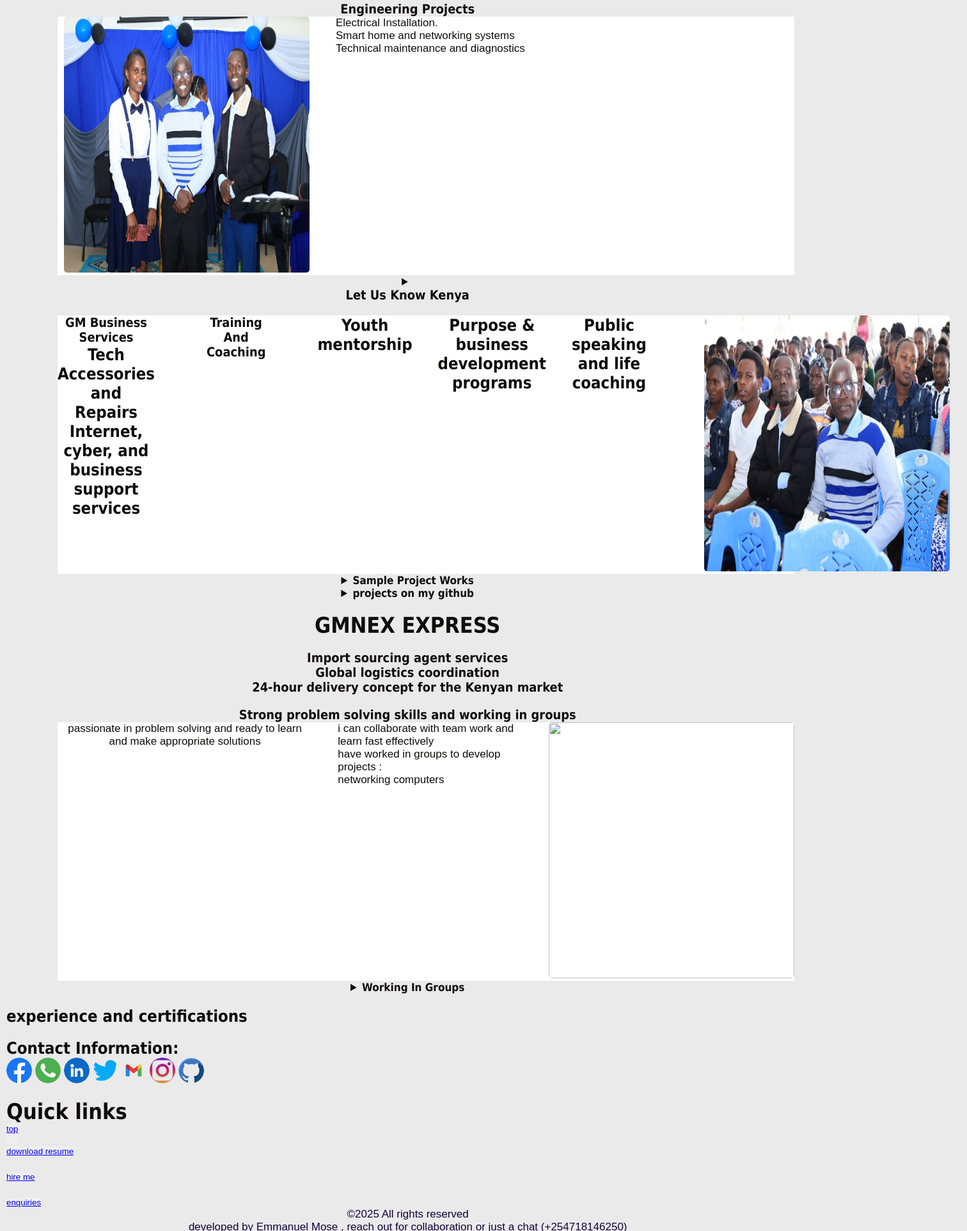
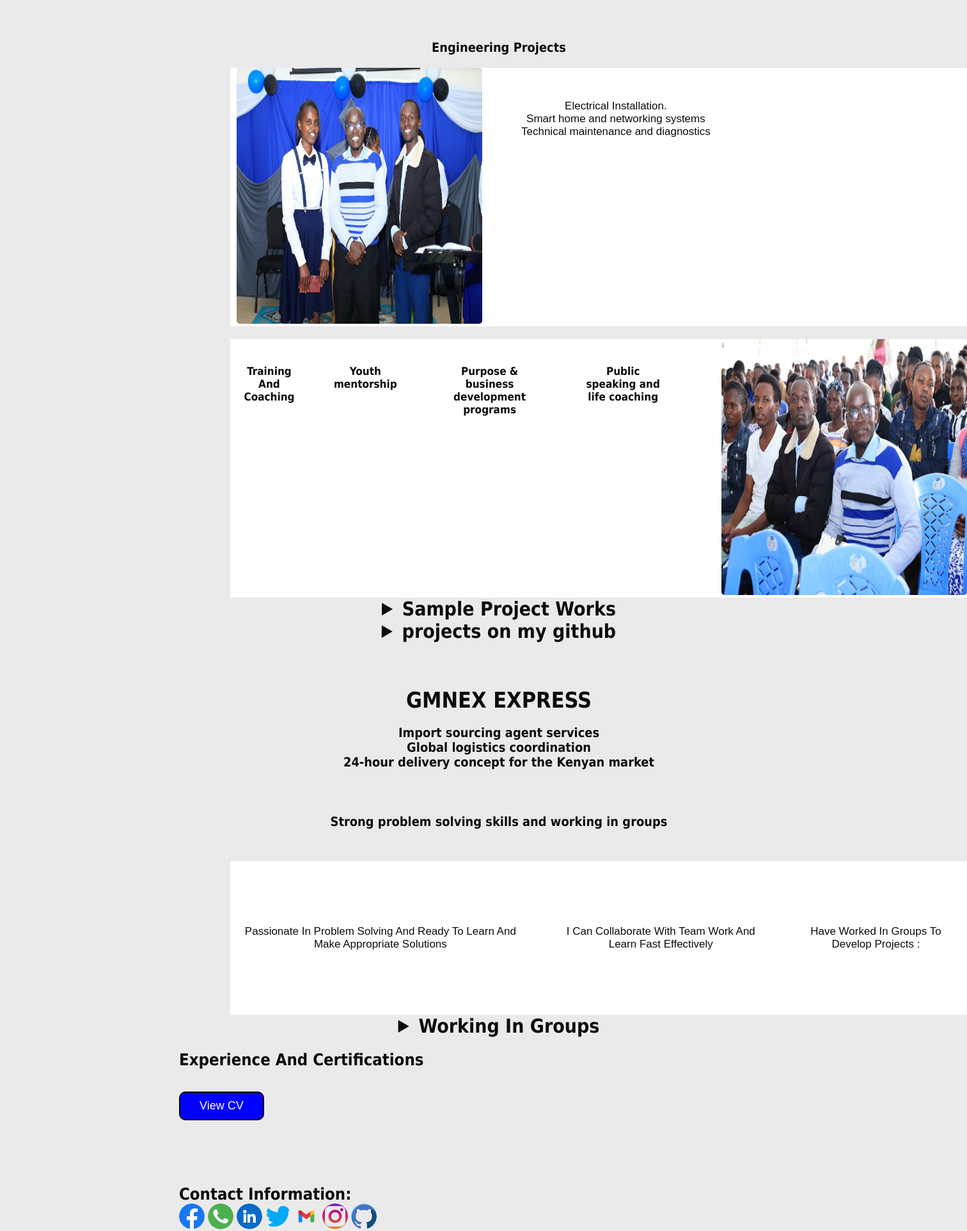
Before and after one commit to EmmanuelMose/Magetoportfolio, a plain HTML site: page index.html in a window 1280 px wide. Shown: the part 527-2451 px from the top of the page at 64% size, 1512 px wide, since content can reach past the window. Drawn offline with Linux system fonts and the light colour scheme.

Commit message:
Your commit message here

```diff
--- a/index.html
+++ b/index.html
@@ -55,55 +55,34 @@
           <div class="skills">
             <p>
                 <h2 name="skills" id="skills">SKILLS</h2>
-
             </p>
           <hr>
             <br>
-            <h3>Engineering Projects</h3>
+            <h3 class="ProjectEngineering">Engineering Projects</h3>
 
             <ol class="description">
                 <li>
                     <img src="/images/IMG-20250601-WA0006.jpg" alt="" class="trouble-shooting" >
                 </li>
-                <li>
-                    <p  id="p"> Electrical Installation. </p>
-                    <p id="p">Smart home and networking systems</p>
-                    <p id="p">Technical maintenance and diagnostics</p>
+                <li class="proj">
+                    <p>Electrical Installation. </p>
+                    <p>Smart home and networking systems</p>
+                    <p>Technical maintenance and diagnostics</p>
 
                 </li>
 
             </ol>
-            <details><hr>
-                <summary><h3>Let Us Know Kenya</h3></summary>
-                <ol class="samples">
-                    <li><h2>YouTube channel focused on truth, opportunity, and untold stories in Kenya</h2></li>
-                    <li><h2>Grassroots business features and human-interest documentaries</h2></li>
-                    <li><a href=""></a><img src="/images/youtube.png" alt="" class="trouble-shooting" ></li>
-                </ol>
-            </details>
             <br>
 
             <ol class="description">
-            <li>
-                <p><h3>GM Business Services</h3></p>
-                <h2>Tech Accessories and Repairs</h2>
-                <h2>Internet, cyber, and business support services</h2>
-
-
-
-            </li>
-             <p><h3>Training  And Coaching</h3></p>
-                <h2>Youth mentorship</h2>
-                <h2>Purpose & business development programs</h2>
-                <h2>Public speaking and life coaching</h2>
-
-            <li>
-                <li><img src="/images/IMG-20250601-WA0007.jpg" class="trouble-shooting" ></li>
-            </li>
+                <li><h4 class="one">Training  And Coaching</h4></li>
+                <li><h4 class="two">Youth mentorship</h4></li>
+                <li><h4 class="three">Purpose & business development programs</h4></li>
+                <li><h4 class="four">Public speaking and life coaching</h4></li>
+            <li><li><img src="/images/IMG-20250601-WA0007.jpg" class="trouble-shooting"></li>
            </ol>
-
             <details>
-                <summary>Sample Project Works</summary>
+                <summary class="groups">Sample Project Works</summary>
                 <ol class="samples">
                     <li><img src="/images/IMG-20250601-WA0007.jpg" alt="" class="trouble-shooting" ></li>
                     <li><img src="/images/IMG-20250601-WA0007.jpg" alt="" class="trouble-shooting" ></li>
@@ -114,33 +93,29 @@
 
 
             <details>
-                <summary>projects on my github</summary>
+                <summary class="groups">projects on my github</summary>
               <ol>
-                <a href="https://github.com/George-mose" target="_blank">projects on github</a> <img src="/images/github.png" alt="">
+                <a href="https://github.com/George-mose" target="_blank">projects on github</a> <img src="" alt="">
               </ol>
             </details><br><hr>
-            <h1>GMNEX EXPRESS</h1><br>
-            <h3>Import sourcing agent services</h3>
-            <h3>Global logistics coordination</h3>
-            <h3>24-hour delivery concept for the Kenyan market</h3>
-            <br><hr>
-            <h3>Strong problem solving skills and working in groups</h3>
+            <div class="EngineeringProjects">
+              <h1>GMNEX EXPRESS</h1><br>
+              <h3>Import sourcing agent services</h3>
+              <h3>Global logistics coordination</h3>
+              <h3>24-hour delivery concept for the Kenyan market</h3><br><hr>
+            </div>
+            <h3 class="problem">Strong problem solving skills and working in groups</h3>
+            <hr>
+               <ol class="description">
+                 <p class="passionate"> passionate in  problem solving  and ready to learn and make appropriate solutions </p>
+                 <p class="collaborate">i can collaborate with team work and learn fast effectively</p>
+                 <p class="develop">have worked in groups to develop projects :</p>
 
-               <ol class="description">
-                <p> passionate in  problem solving  and ready to learn and make appropriate solutions </p>
-                <li>
-                 <p id="p">i can collaborate with team work and learn fast effectively</p>
-               <p id="p">have worked in groups to develop projects :</p>
-               <p id="p">networking computers </p>
-                </li>
-                <li>
-                    <img src="/images/public1.jpg" alt="" class="trouble-shooting" >
-                </li>
                </ol>
 
             <hr>
             <details>
-                <summary>Working In Groups</summary>
+                <summary class="groups">Working In Groups</summary>
                 <ol class="samples">
                     <li><img src="/images/IMG-20250601-WA0006.jpg" alt="" class="trouble-shooting" ></li>
                     <li><img src="/images/IMG-20250601-WA0007.jpg" alt="" class="trouble-shooting" ></li>
@@ -153,20 +128,22 @@
          <br>
         <hr><hr>
 <div class="experience">
-    <h2>experience and certifications</h2>
+    <h2>Experience And Certifications</h2>
     <br>
+    <button id="resume">
+      <a href="Mageto_cv.pdf" target="_blank">View CV</a>
+    </button>
       <hr>
 </div>
 
 <div id="footer">
     <div class="contacts">
         <h2 name="contacts">Contact Information:</h2>
-        <ul>
-         <li><a href="https://www.facebook.com/magetogm"> <img src="/images/facebook.png" alt="facebook" id="icons"></a>
-         </li>
+        <ul class="contactinfo">
+         <li><a href="https://www.facebook.com/magetogm"> <img src="/images/facebook.png" alt="facebook" id="icons"></a></li>
          <li> <a href="https://wa.me/+254724225552"> <img src="/images/whatsapp.png"alt="whatsapp" id="icons"></a></li>
          <li> <a href="www.linkedin.com/in/george-mageto-2aa670257"> <img src="/images/linkedin.png" alt="linkedln" id="icons"></a></li>
-         <li> <a href=""> <img src="/images/twitter.png" alt="Twitter" id="icons"></a></li>
+         <li> <a href=""><img src="/images/twitter.png" alt="Twitter" id="icons"></a></li>
          <li> <a href="mailto:emmanuelmose806@gmail.com"> <img src="/images/email.png" alt="email" id="icons"></a></li>
          <li> <a href="https://www.instagram.com/magetogm/"><img src="/images/instagram.png" alt="Instagram" id="icons"></a></li>
          <li> <a href="https://github.com/George-mose"><img src="/images/github.png" alt="github" id="icons"></a></li>
@@ -180,8 +157,8 @@
          <h1>Quick links</h1>
          <ul>
              <button><li><a href="index.html">top</a></li><br></button><br>
-             <button><a href="Mageto_cv.pdf">download resume</a></button><li><br>
-             <button><a href="https://wa.me/+254724225552">hire me</a></li></button><li><br>
+             <button><li><a href="Mageto_cv.pdf">download resume</a></li></button><br>
+             <button><li><a href="https://wa.me/+254724225552">hire me</a></li></button><br>
              <button><li><a href="https://wa.me/+254724225552">enquiries</a></li></button><br>
 
          </ul>
--- a/styles.css
+++ b/styles.css
@@ -10,10 +10,11 @@ body {
     font-size: 17px;
     background-color: #eaeaeb;
     font-family: tahoma;
-    margin-left: 10px;
+    margin-left: auto;
     display: flex;
     flex-direction: column;
-    width: 98vw;
+    width: 100%;
+    max-width: 1000px;
 }
 
 .navbar .topnav ul li {
@@ -167,6 +168,8 @@ p {
 }
 .projects ul li {
     list-style-type: none;
+    gap: 5px;
+    display: flex;
 }
 
 .contacts ul li {
@@ -224,15 +227,13 @@ summary {
 
     .description {
         width: 95vw;
-        margin-left: 1px;
-        display: block;
+        margin-left: 5px solid blue;
         color: white;
         background-color: rgb(28, 25, 77);
     }
-    .description li {
+    .description ol li {
         text-transform: capitalize;
-        font-size: 17px;
-        display: block;
+        font-size: 20px;
         gap: 3px;
     }
 
@@ -261,14 +262,15 @@ summary {
 
     .skills {
         text-align: center;
-        margin-top: 20px;
+        margin-top: 50px;
     }
 
     .trouble-shooting {
-        width: 90vw;
-        height: 30vh;
+        width: 100%;
+        height: auto;
         margin-left: 1px;
         border-radius: 4px;
+        max-width: 400px;
     }
 
     p {
@@ -328,8 +330,8 @@ summary {
         height: 500px;
     }
 
-     #footer .contacts ul li {
-        display: block;
+     #footer .contacts ul li  a{
+        display: flex;
         gap: 100px;
 
     }
@@ -359,3 +361,66 @@ summary {
         display: inline-block;
     }
 }
+.problem{
+    margin-top: 50px;
+    margin-bottom: 50px;
+}
+.EngineeringProjects{
+    margin-top: 50px;
+    margin-bottom: 50px;
+}
+#skills{
+    margin-top: 20px;
+    margin-bottom: 20px;
+}
+#skills hover{
+    color: blue;
+}
+.ProjectEngineering{
+    margin-top: 20px;
+    margin-bottom: 20px;
+}
+.proj{
+    margin-top: 50px;
+    margin-left: 20px;
+    gap: 20px;
+    justify-content: space-evenly;
+}
+.one{
+    margin-top: 40px;
+    margin-left: 20px;
+}
+.two{
+    margin-top: 40px;
+    margin-left: 20px;
+}
+.three{
+    margin-top: 40px;
+    margin-left: 20px;
+}
+.four{
+    margin-top: 40px;
+    margin-left: 20px;
+}
+.passionate{
+    margin-top: 100px;
+    margin-left:10px;
+    margin-bottom: 100px;
+    text-transform: capitalize;
+}
+.collaborate{
+    margin-top: 100px;
+    margin-left:10px;
+    margin-bottom: 100px;
+    text-transform: capitalize;
+}
+.develop{
+    margin-top: 100px;
+    margin-left:10px;
+    margin-bottom: 100px;
+    text-transform: capitalize;
+    margin-right: 20px;
+}
+.groups{
+    font-size: 30px;
+}
```
